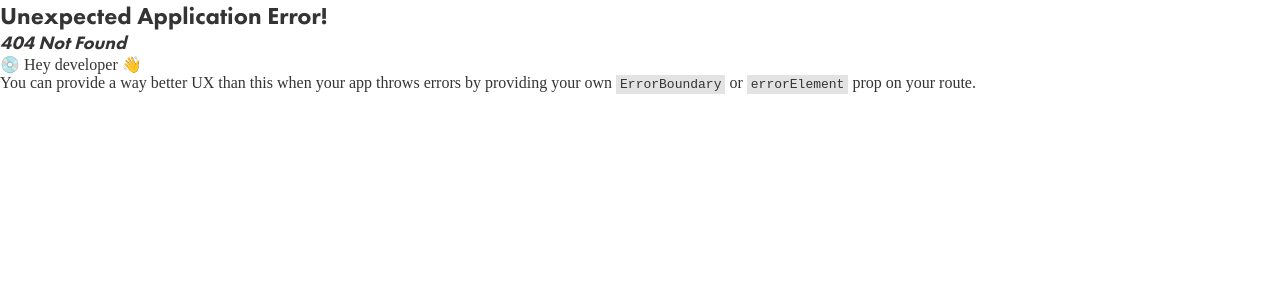
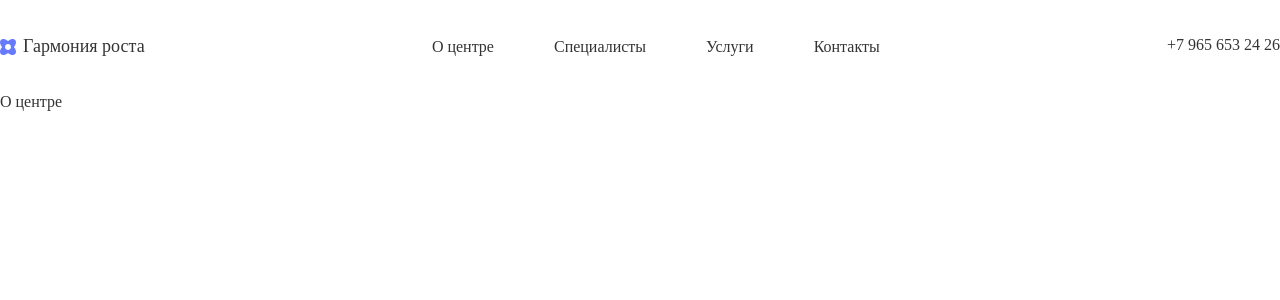
Before and after one commit to IvanT-do/harmony-front, a React (Vite) app: page /about in a window 1280 px wide. Before the commit this address had no page. Shown: the top 300 px of the page. Built offline with nearby package versions, Linux system fonts and the light colour scheme; a web font is replaced by a local one.

Commit message:
Добавлены роуты на страницы

```diff
--- /dev/null
+++ b/src/routes/About/index.jsx
@@ -0,0 +1,5 @@
+export default function AboutPage() {
+    return (
+        <div>О центре</div>
+    );
+}
--- /dev/null
+++ b/src/routes/Contacts/index.jsx
@@ -0,0 +1,5 @@
+export default function ContactsPage() {
+    return (
+        <div>Контакты</div>
+    );
+}
--- /dev/null
+++ b/src/routes/Employee/index.jsx
@@ -0,0 +1,5 @@
+export default function EmployeePage() {
+    return (
+        <div>Специалисты</div>
+    );
+}
--- /dev/null
+++ b/src/routes/Main/index.jsx
@@ -0,0 +1,5 @@
+export default function MainPage() {
+    return (
+        <div>Главная</div>
+    );
+}
--- /dev/null
+++ b/src/routes/Services/index.jsx
@@ -0,0 +1,5 @@
+export default function ServicesPage() {
+    return (
+        <div>Услуги</div>
+    );
+}
--- a/src/routes/index.jsx
+++ b/src/routes/index.jsx
@@ -1,3 +1,4 @@
+import {lazy} from "react";
 import { createBrowserRouter } from "react-router-dom";
 import PageTemplate from "../components/PageTemplate/index.jsx";
 
@@ -8,7 +9,23 @@ const router = createBrowserRouter([
         children: [
             {
                 path: "",
-                element: <div>fjhgdskjifs</div>,
+                Component: lazy(() => import("./Main")),
+            },
+            {
+                path: "about",
+                Component: lazy(() => import("./About")),
+            },
+            {
+                path: "employee",
+                Component: lazy(() => import("./Employee")),
+            },
+            {
+                path: "services",
+                Component: lazy(() => import("./Services")),
+            },
+            {
+                path: "contacts",
+                Component: lazy(() => import("./Contacts")),
             },
         ]
     }
```
